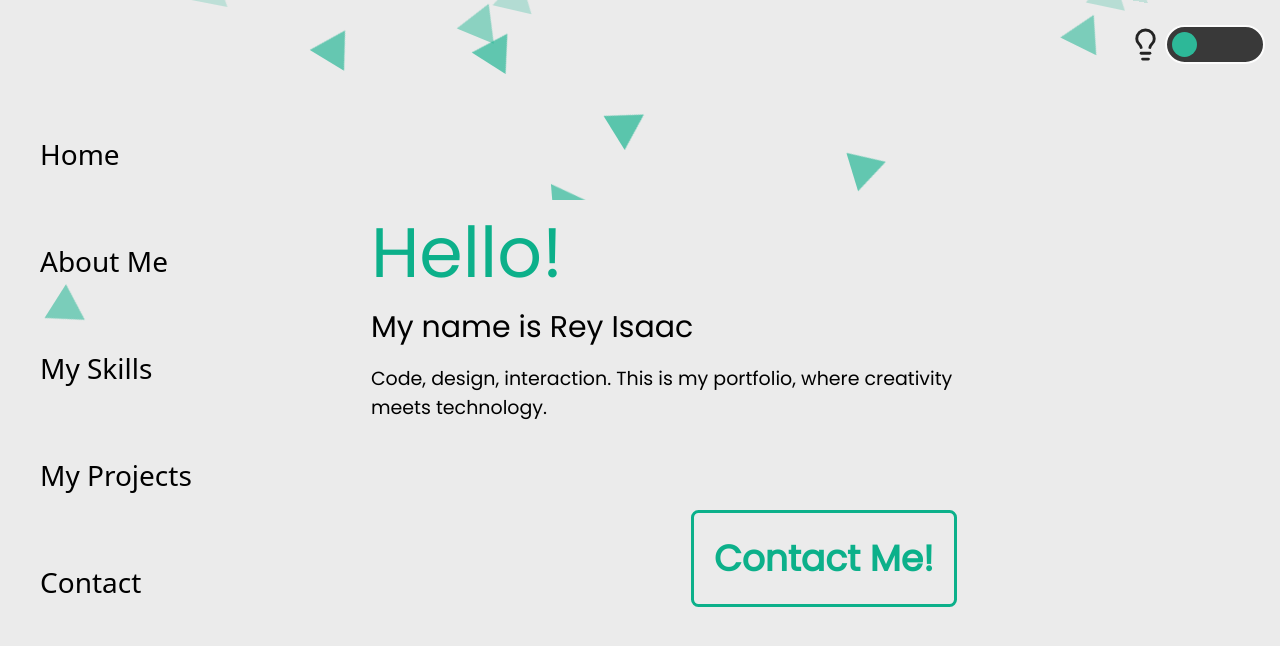
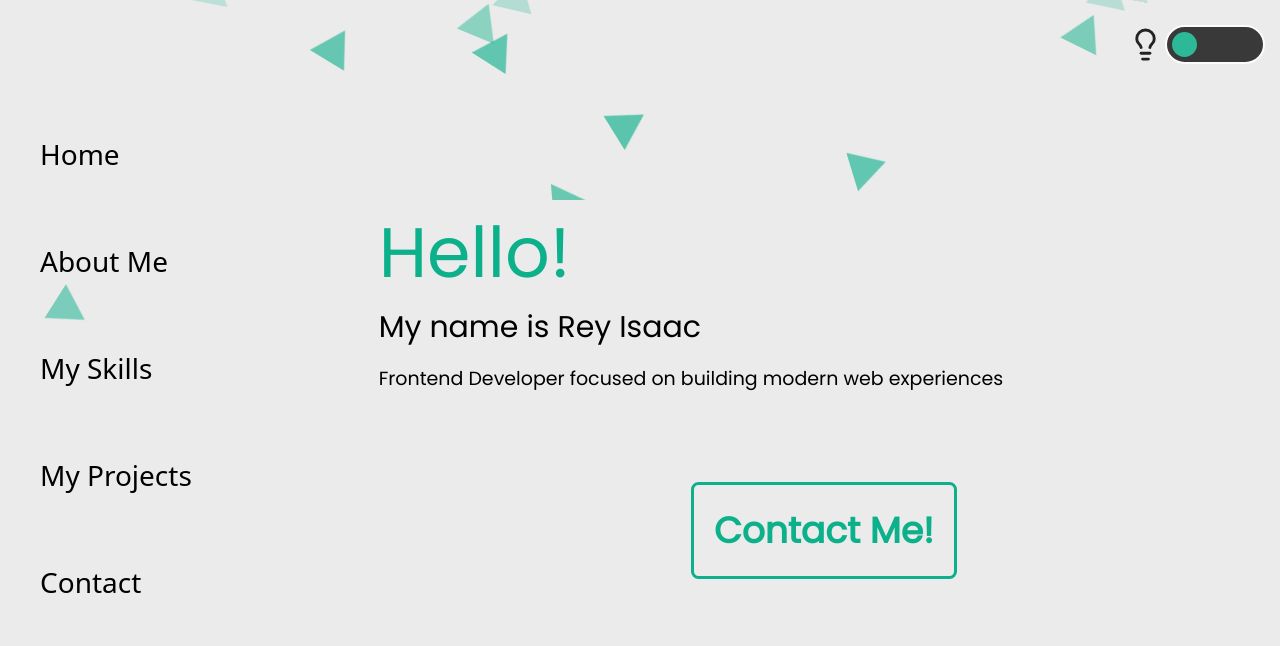
Before and after one commit to ReyOrdonez/MiPortafolio, a Next.js app: page / in a window 1280 px wide. Shown: the top 646 px of the page. Built offline with nearby package versions, Linux system fonts and the light colour scheme.

Commit message:
fix: fix oversized project card image

```diff
--- a/components/home/title.js
+++ b/components/home/title.js
@@ -13,8 +13,7 @@ const Title = () => {
           <h1 className="inline text-myGreen ">Hello!</h1>
           <h2>My name is Rey Isaac</h2>
           <h3 className="mt-3 mb-12 ">
-            Code, design, interaction. This is my portfolio, where creativity
-            meets technology.
+            Frontend Developer focused on building modern web experiences
           </h3>
         </div>
 
--- a/components/projectCard/projectCard.js
+++ b/components/projectCard/projectCard.js
@@ -68,8 +68,8 @@ const ProjectCard = ({ title, desc, images, technologies, link }) => {
           return (
             <Image
               src={src}
-              width={1500}
-              height={1500}
+              width={1000}
+              height={1000}
               alt="screenshot"
               className="mx-4 snap-center flex-none rounded-sm"
               key={key}
```
